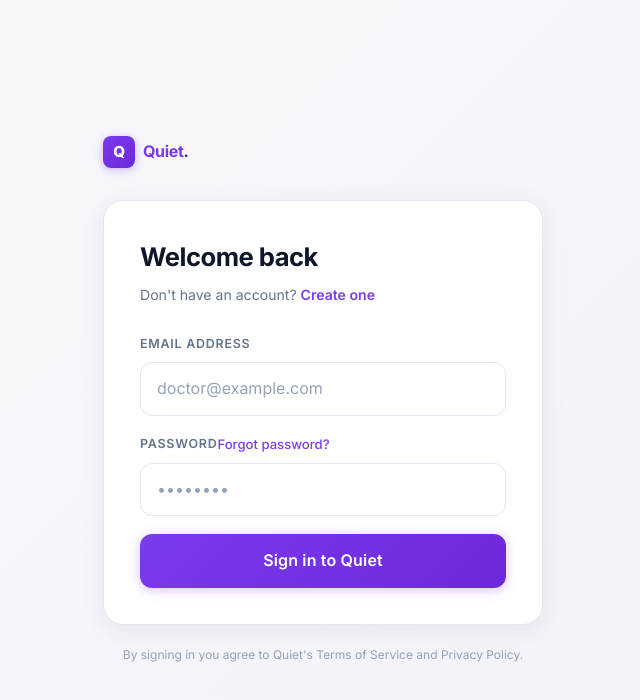
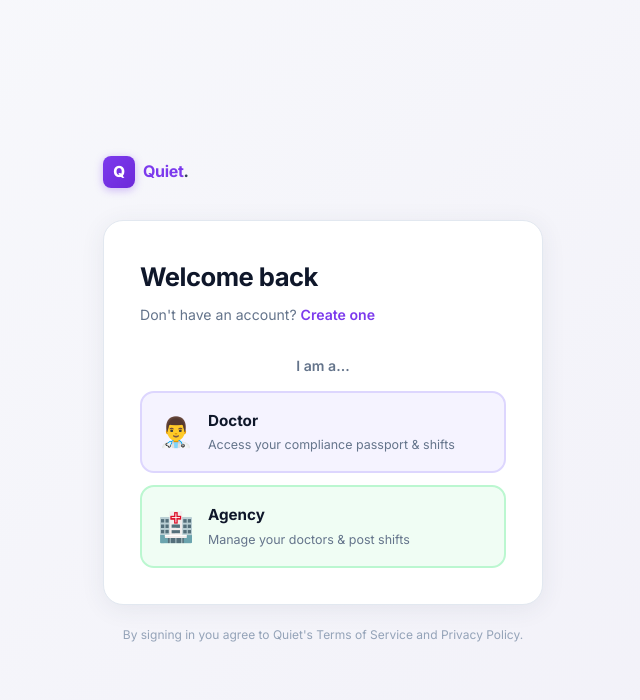
Before and after one commit to MedHubWTB/my-nextjs-site, a Next.js app: page /login in a window 1280 px wide. Shown: the top 700 px of the page, without its empty margins (317-957 px from the left). Built offline with nearby package versions, Linux system fonts and the light colour scheme; no server answers.

Commit message:
add doctor/agency selector to login page

```diff
--- a/app/login/page.tsx
+++ b/app/login/page.tsx
@@ -13,6 +13,7 @@ export default function LoginPage() {
     router.prefetch("/agency-dashboard");
     router.prefetch("/onboarding");
   }, [router]);
+  const [userType, setUserType] = useState<"doctor" | "agency" | null>(null);
   const [email, setEmail] = useState("");
   const [password, setPassword] = useState("");
   const [error, setError] = useState("");
@@ -148,6 +149,50 @@ export default function LoginPage() {
             </a>
           </p>
 
+          {/* User type selector */}
+          {!userType ? (
+            <div>
+              <p style={{ fontSize: "0.88rem", fontWeight: 600, color: "#64748b", marginBottom: 14, textAlign: "center" }}>I am a...</p>
+              <div style={{ display: "flex", flexDirection: "column", gap: 12 }}>
+                <button
+                  onClick={() => setUserType("doctor")}
+                  style={{ width: "100%", padding: "16px", background: "#f5f3ff", border: "2px solid #ddd6fe", borderRadius: 14, cursor: "pointer", fontFamily: "inherit", display: "flex", alignItems: "center", gap: 14, transition: "all 0.2s" }}
+                  onMouseEnter={e => { e.currentTarget.style.borderColor = "#7c3aed"; e.currentTarget.style.background = "#ede9fe"; }}
+                  onMouseLeave={e => { e.currentTarget.style.borderColor = "#ddd6fe"; e.currentTarget.style.background = "#f5f3ff"; }}
+                >
+                  <span style={{ fontSize: "1.8rem" }}>👨‍⚕️</span>
+                  <div style={{ textAlign: "left" }}>
+                    <p style={{ fontWeight: 700, fontSize: "0.95rem", color: "#0f172a" }}>Doctor</p>
+                    <p style={{ fontSize: "0.78rem", color: "#64748b", marginTop: 2 }}>Access your compliance passport & shifts</p>
+                  </div>
+                </button>
+                <button
+                  onClick={() => setUserType("agency")}
+                  style={{ width: "100%", padding: "16px", background: "#f0fdf4", border: "2px solid #bbf7d0", borderRadius: 14, cursor: "pointer", fontFamily: "inherit", display: "flex", alignItems: "center", gap: 14, transition: "all 0.2s" }}
+                  onMouseEnter={e => { e.currentTarget.style.borderColor = "#16a34a"; e.currentTarget.style.background = "#dcfce7"; }}
+                  onMouseLeave={e => { e.currentTarget.style.borderColor = "#bbf7d0"; e.currentTarget.style.background = "#f0fdf4"; }}
+                >
+                  <span style={{ fontSize: "1.8rem" }}>🏥</span>
+                  <div style={{ textAlign: "left" }}>
+                    <p style={{ fontWeight: 700, fontSize: "0.95rem", color: "#0f172a" }}>Agency</p>
+                    <p style={{ fontSize: "0.78rem", color: "#64748b", marginTop: 2 }}>Manage your doctors & post shifts</p>
+                  </div>
+                </button>
+              </div>
+            </div>
+          ) : (
+            <div>
+              <button
+                onClick={() => setUserType(null)}
+                style={{ display: "flex", alignItems: "center", gap: 6, background: "none", border: "none", cursor: "pointer", color: "#7c3aed", fontWeight: 600, fontSize: "0.82rem", fontFamily: "inherit", marginBottom: 20, padding: 0 }}
+              >
+                ← Back
+              </button>
+              <div style={{ display: "flex", alignItems: "center", gap: 10, background: userType === "doctor" ? "#f5f3ff" : "#f0fdf4", border: `1.5px solid ${userType === "doctor" ? "#ddd6fe" : "#bbf7d0"}`, borderRadius: 10, padding: "10px 14px", marginBottom: 20 }}>
+                <span style={{ fontSize: "1.2rem" }}>{userType === "doctor" ? "👨‍⚕️" : "🏥"}</span>
+                <p style={{ fontSize: "0.85rem", fontWeight: 600, color: "#0f172a" }}>Signing in as {userType === "doctor" ? "a Doctor" : "an Agency"}</p>
+              </div>
+
           <div style={{ display: "flex", flexDirection: "column", gap: 18 }}>
             <div>
               <label style={{
@@ -227,8 +272,9 @@ export default function LoginPage() {
               {loading ? "Signing in..." : "Sign in to Quiet"}
             </button>
           </div>
+            </div>
+          )}
         </div>
-
         <p style={{
           marginTop: 20,
           fontSize: "0.75rem",
```
